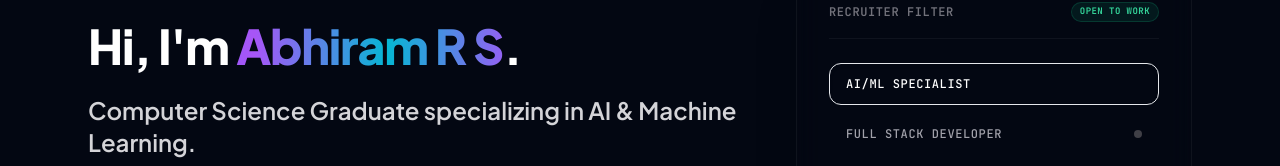
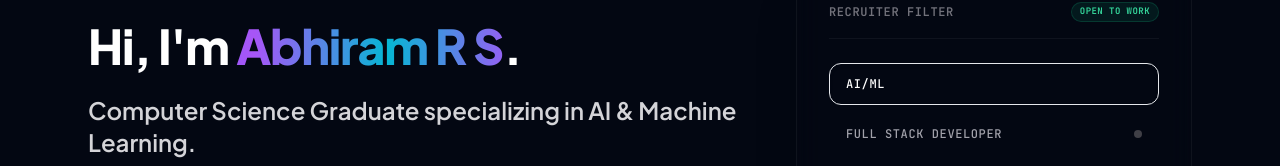
Before and after one commit to AbhiR4mRs/portfolio, a React (Vite) app: page / in a window 1280 px wide. Shown: the part 255-421 px from the top of the page. Built offline with nearby package versions, Linux system fonts and the light colour scheme.

Commit message:
style: rename recruiter filter role name from AI/ML Specialist to AI/ML

```diff
--- a/src/data/siteData.js
+++ b/src/data/siteData.js
@@ -17,7 +17,7 @@ export const profile = {
 export const roles = [
   {
     id: 'aiml',
-    name: 'AI/ML Specialist',
+    name: 'AI/ML',
     summary: 'Designing real-time computer vision workflows, deep learning networks (LSTM, Attention, YOLO), and data pipelines with PyTorch and Scikit-learn.'
   },
   {
```
